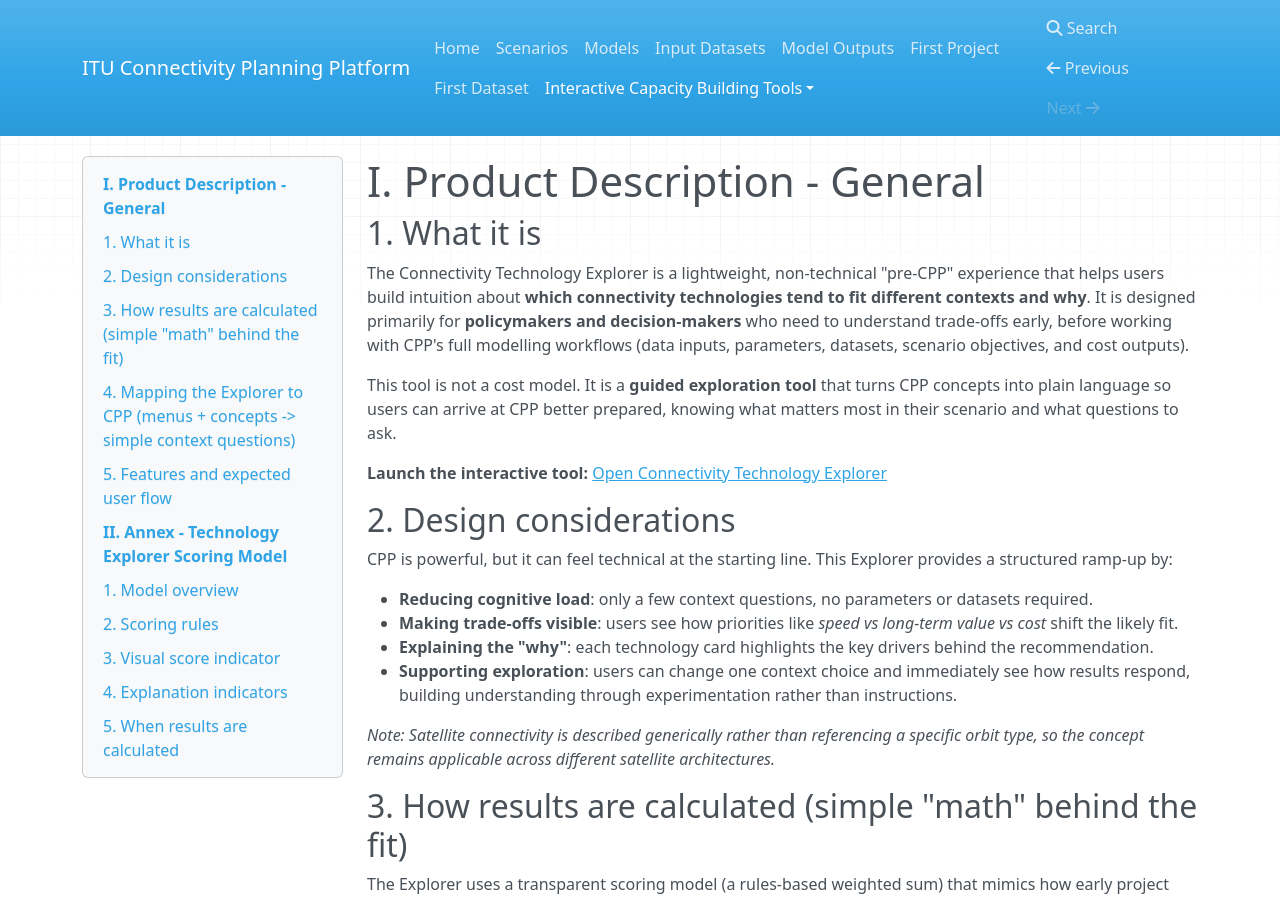
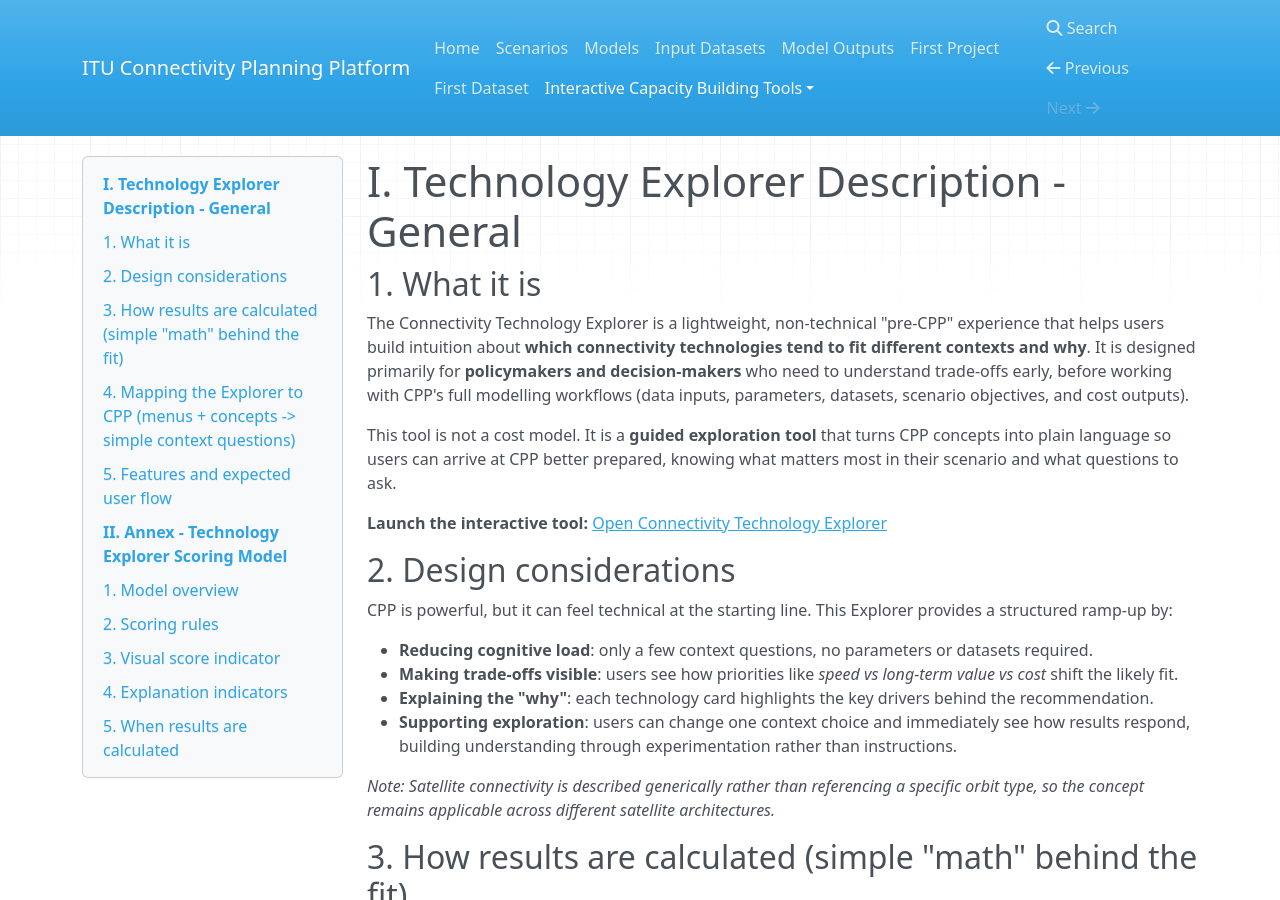
Before and after one commit to FNS-Division/cpp-user-guide, an MkDocs documentation site: the page built from docs/technology-explorer.md, in a window 1280 px wide and 900 px high. Built offline with MkDocs 1.6.1, drawn with Linux system fonts in a browser that asks for light colours; nearby versions of some CDN libraries.

Commit message:
documentation tile was changed

```diff
--- a/docs/technology-explorer.md
+++ b/docs/technology-explorer.md
@@ -1,4 +1,4 @@
-# I. Product Description - General
+# I. Technology Explorer Description - General
 
 ## 1. What it is
 
```
